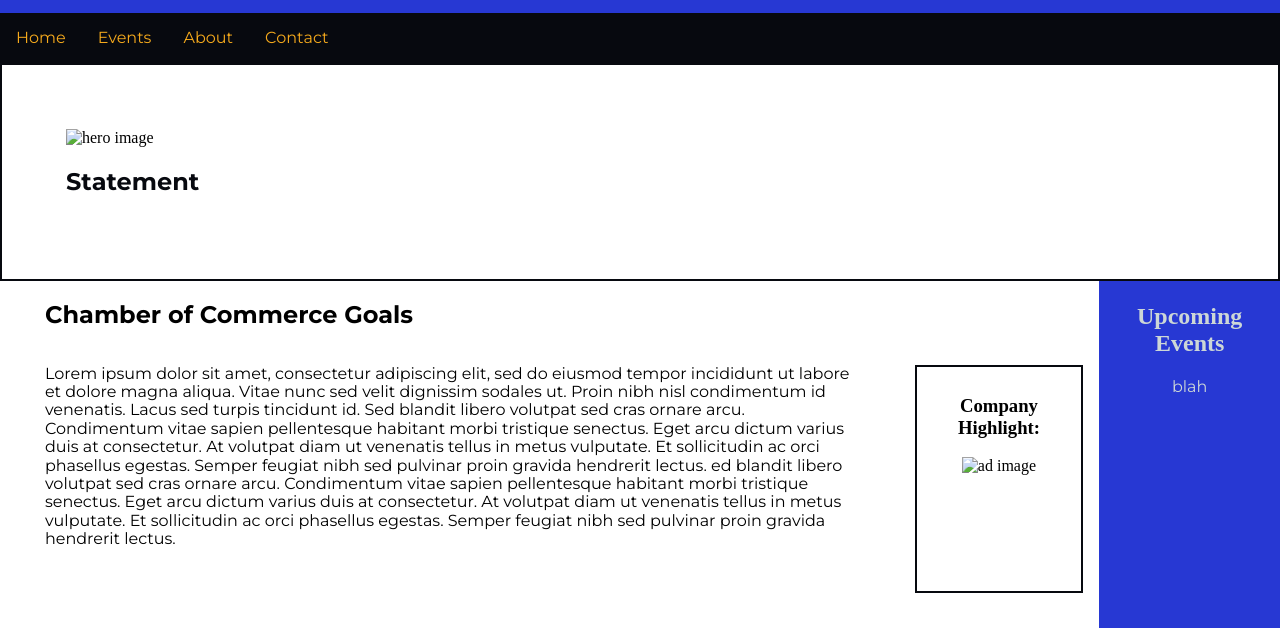
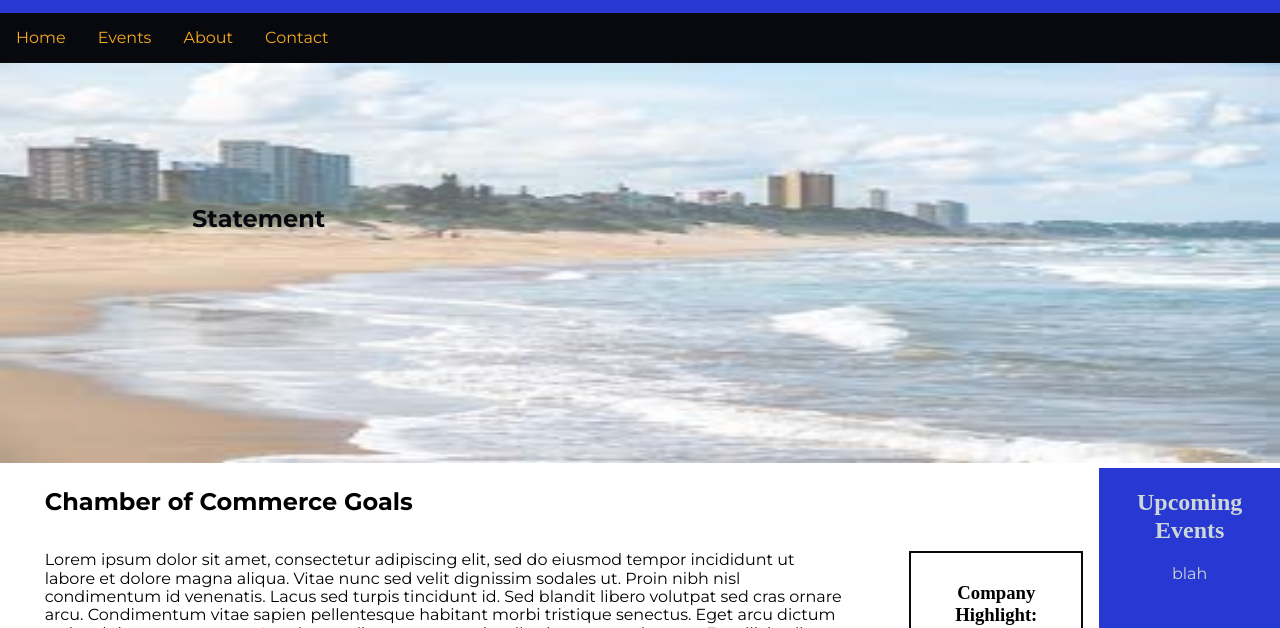
Before and after one commit to Auzfest/wdd230, a plain HTML site: page chamber/index.html in a window 1280 px wide. Shown: the part 98-726 px from the top of the page. Drawn offline with Linux system fonts and the light colour scheme.

Commit message:
Added images and fixed errors in chamber

```diff
--- a/chamber/index.html
+++ b/chamber/index.html
@@ -5,11 +5,11 @@
     <meta name="viewport" content="width=device-width, initial-scale=1.0">
     <meta name="description" content="WDD 230 - Web Development, Thomas Austin Barnes IV, Amanzimtoti Chamber of Commerce Home">
     <meta name="author" content="Thomas Austin Barnes IV">
-    <meta property="og:url"                content="https://auzfest.github.io/wdd230/chamber/index.html" />
-    <meta property="og:type"               content="website" />
-    <meta property="og:title"              content="Amanzimtoti Chamber of Commerce" />
-    <meta property="og:description"        content="Home page for Amanzimtoti CoC" />
-    <meta propwety="og:image"              content="images/SiteLogo.png">
+    <meta property="og:url"                content="https://auzfest.github.io/wdd230/chamber/index.html">
+    <meta property="og:type"               content="website">
+    <meta property="og:title"              content="Amanzimtoti Chamber of Commerce">
+    <meta property="og:description"        content="Home page for Amanzimtoti CoC">
+    <meta property="og:image"              content="https://auzfest.github.io/wdd230/chamber/images/SiteLogo.png">
     <link rel="icon" href="favicon.ico">
     <link rel="stylesheet" href="styles/normalize.css">
     <link rel="stylesheet" href="styles/larger.css">
@@ -32,7 +32,7 @@
     </nav>
     <main>
         <div class="heroborder">
-            <img src="" alt="hero image" class="hero">
+            <img src="images/AmanzimtotiBeach.jpg" alt="hero image" class="hero">
             <h2 class="statement">Statement</h2>
         </div>
         <div class="homegrid">
@@ -59,7 +59,7 @@
                     </p>
                     <div class="ad">
                         <h3>Company Highlight:</h3>
-                        <img src="" alt="ad image">
+                        <img src="images/adPlaceholder.png" alt="ad image" class="adpic">
                     </div>
                     <button>Join us!</button>
                 </div>
--- a/chamber/styles/base.css
+++ b/chamber/styles/base.css
@@ -33,8 +33,20 @@ header p {
 }
 
 .heroborder {
-    border: #07090F solid 2px;
-    padding: 5%;
+    position: relative;
+}
+
+.hero {
+    width: 100%;
+    height: 400px;
+    background-size: cover;
+    opacity: 0.6;
+}
+
+.statement {
+    position: absolute;
+    top: 30%;
+    left: 15%;
 }
 
 #menu {
@@ -145,8 +157,11 @@ nav.open {
 }
 }
 
+.adpic {
+    width: 100%;
+}
+
 .events {
-    width: 1fr;
     background-color: #2738D3;
     color: #CDD7D6;
     grid-column: 3/4;
```
Also changed, not shown: lesson03/chamber-site-plan.html (+1 -1 lines), chamber/images/AmanzimtotiBeach.jpg (added), chamber/images/adPlaceholder.png (added).
